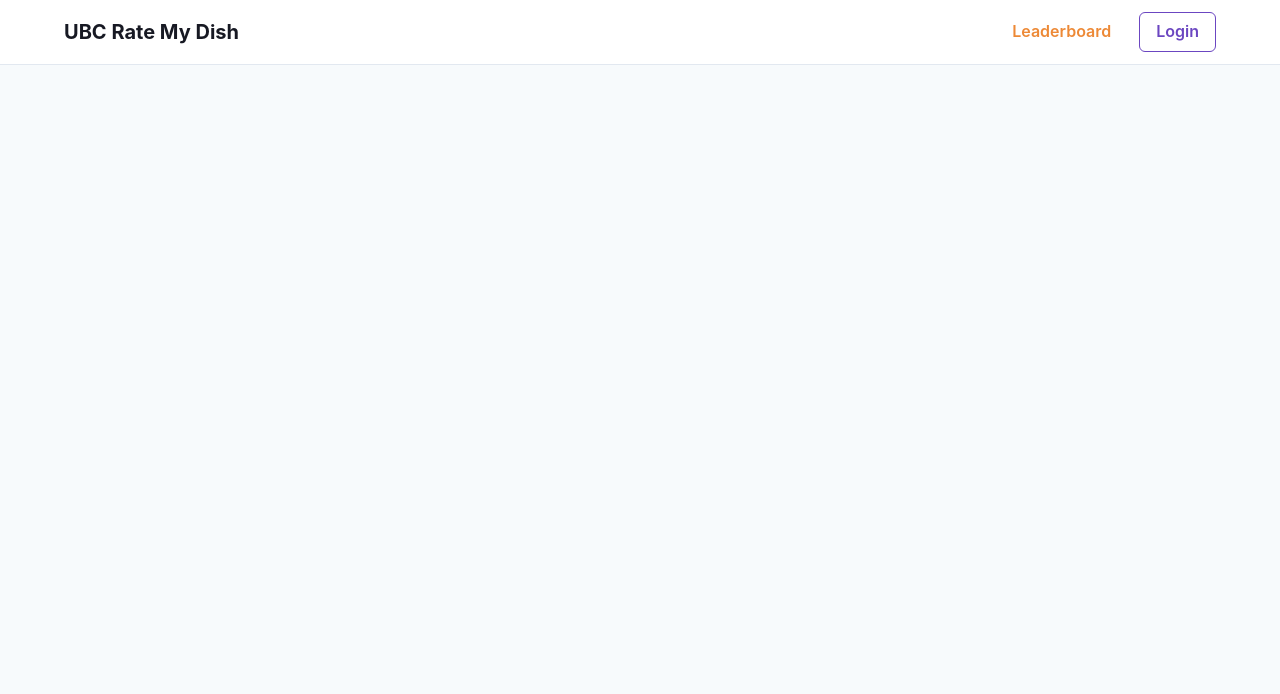
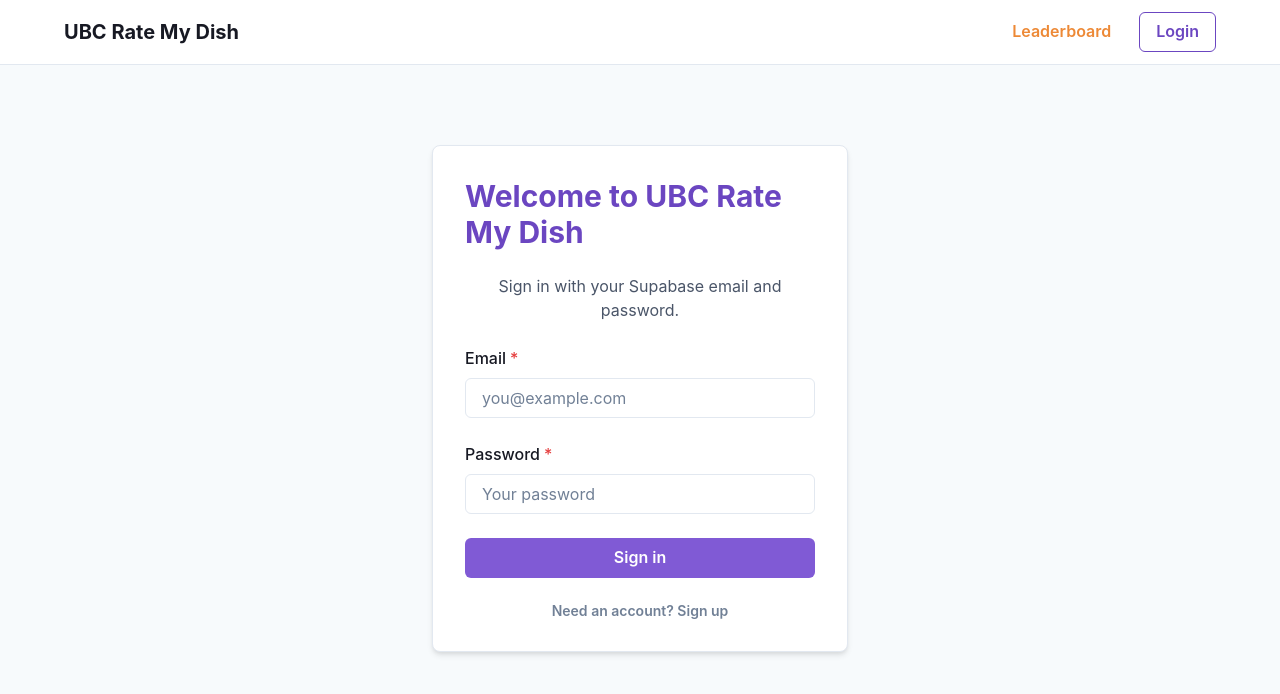
Before and after one commit to thomasc-0316/Rate_my_dish_ubc, a React (Vite) app: page /login in a window 1280 px wide. Shown: the top 694 px of the page. Built offline with nearby package versions, Linux system fonts and the light colour scheme; no server answers.

Commit message:
removed google auth, added supabase auth

```diff
--- a/package.json
+++ b/package.json
@@ -27,7 +27,6 @@
     "@chakra-ui/react": "^2.8.2",
     "@emotion/react": "^11.14.0",
     "@emotion/styled": "^11.14.1",
-    "@react-oauth/google": "^0.12.2",
     "@supabase/supabase-js": "^2.84.0",
     "framer-motion": "^12.23.24",
     "react": "^19.2.0",
--- a/src/App.jsx
+++ b/src/App.jsx
@@ -6,6 +6,7 @@
 import DishPage from './pages/DishPage';
 import LeaderboardPage from './pages/LeaderboardPage';
 import Navbar from './components/Navbar';
+import LoginPage from './pages/LoginPage';
 
 const theme = extendTheme({
   styles: {
@@ -34,6 +35,7 @@
             <Route path="/hall/:hallId" element={<DiningHallPage />} />
             <Route path="/hall/:hallId/station/:stationId/dish/:dishId" element={<DishPage />} />
             <Route path="/leaderboard" element={<LeaderboardPage />} />
+            <Route path="/login" element={<LoginPage />} />
           </Routes>
         </Box>
       </BrowserRouter>
--- a/src/api.js
+++ b/src/api.js
@@ -6,6 +6,10 @@
 
 export async function signInWithPassword(email, password) {
   return supabase.auth.signInWithPassword({ email, password });
+}
+
+export async function signUpWithEmail(email, password) {
+  return supabase.auth.signUp({ email, password });
 }
 
 export async function signOut() {
--- a/src/components/Navbar.jsx
+++ b/src/components/Navbar.jsx
@@ -1,38 +1,46 @@
-import { Box, Button, Flex, Heading, HStack, Menu, MenuButton, MenuList, MenuItem, VStack, Text, Avatar, Divider, IconButton } from '@chakra-ui/react';
+import { Box, Button, Flex, Heading, HStack, Menu, MenuButton, MenuList, MenuItem, VStack, Text, Avatar, Divider, IconButton, Input, FormControl, FormLabel, Alert, AlertIcon, Spinner } from '@chakra-ui/react';
 import { Link as RouterLink } from 'react-router-dom';
-import { GoogleLogin, googleLogout } from '@react-oauth/google';
 import { useState } from 'react';
+import { signInWithPassword, signOut, signUpWithEmail } from '../api';
+import { useSupabaseAuth } from '../hooks/useSupabaseAuth';
 
 export default function Navbar() {
-  const [user, setUser] = useState(null);
+  const { user, loading: authLoading } = useSupabaseAuth();
+  const [email, setEmail] = useState('');
+  const [password, setPassword] = useState('');
+  const [mode, setMode] = useState('signin');
+  const [submitting, setSubmitting] = useState(false);
+  const [error, setError] = useState('');
+  const [message, setMessage] = useState('');
+  const [signingOut, setSigningOut] = useState(false);
 
-  const handleLoginSuccess = (credentialResponse) => {
-    // Decode JWT token to get user info
-    const token = credentialResponse.credential;
-    const base64Url = token.split('.')[1];
-    const base64 = base64Url.replace(/-/g, '+').replace(/_/g, '/');
-    const jsonPayload = decodeURIComponent(
-      atob(base64)
-        .split('')
-        .map((c) => '%' + ('00' + c.charCodeAt(0).toString(16)).slice(-2))
-        .join('')
-    );
+  const isSignUp = mode === 'signup';
+  const displayName = user?.user_metadata?.full_name || user?.email || 'User';
 
-    const userInfo = JSON.parse(jsonPayload);
-    setUser({
-      name: userInfo.name,
-      email: userInfo.email,
-      picture: userInfo.picture,
-    });
+  const handleSubmit = async (event) => {
+    event?.preventDefault();
+    setSubmitting(true);
+    setError('');
+    setMessage('');
+
+    const action = isSignUp ? signUpWithEmail : signInWithPassword;
+    const { error: authError } = await action(email, password);
+
+    if (authError) {
+      setError(authError.message);
+    } else {
+      setMessage(isSignUp ? 'Check your email to confirm your account before signing in.' : 'Signed in!');
+      setEmail('');
+      setPassword('');
+    }
+
+    setSubmitting(false);
   };
 
-  const handleLoginError = () => {
-    console.error('Login Failed');
-  };
-
-  const handleLogout = () => {
-    googleLogout();
-    setUser(null);
+  const handleLogout = async () => {
+    setSigningOut(true);
+    await signOut();
+    setSigningOut(false);
   };
 
   return (
@@ -66,7 +74,15 @@
               as={user ? IconButton : Button}
               colorScheme="purple"
               variant={user ? "ghost" : "outline"}
-              icon={user ? <Avatar size="sm" src={user.picture} name={user.name} /> : undefined}
+              icon={
+                user ? (
+                  <Avatar
+                    size="sm"
+                    name={displayName}
+                    src={user?.user_metadata?.avatar_url ?? undefined}
+                  />
+                ) : undefined
+              }
               _hover={{ transform: 'scale(1.05)', transition: 'all 0.2s' }}
             >
               {!user && "Login"}
@@ -78,21 +94,71 @@
               py={3}
               minW="280px"
             >
-              {!user ? (
-                <VStack spacing={4} px={4} py={2}>
+              {authLoading ? (
+                <VStack spacing={3} px={4} py={2}>
+                  <Spinner size="sm" />
+                  <Text fontSize="sm" color="gray.600">Checking session...</Text>
+                </VStack>
+              ) : !user ? (
+                <VStack as="form" spacing={4} px={4} py={2} onSubmit={handleSubmit}>
                   <Text color="gray.600" textAlign="center" fontSize="sm">
-                    Sign in with your Google account
+                    {isSignUp ? 'Create an account to start rating dishes.' : 'Sign in with your email and password.'}
                   </Text>
-                  <GoogleLogin
-                    onSuccess={handleLoginSuccess}
-                    onError={handleLoginError}
-                  />
+                  {error ? (
+                    <Alert status="error" borderRadius="md" fontSize="sm">
+                      <AlertIcon />
+                      {error}
+                    </Alert>
+                  ) : null}
+                  {message ? (
+                    <Alert status="success" borderRadius="md" fontSize="sm">
+                      <AlertIcon />
+                      {message}
+                    </Alert>
+                  ) : null}
+                  <FormControl isRequired>
+                    <FormLabel fontSize="sm">Email</FormLabel>
+                    <Input
+                      type="email"
+                      value={email}
+                      onChange={(e) => setEmail(e.target.value)}
+                      placeholder="you@example.com"
+                    />
+                  </FormControl>
+                  <FormControl isRequired>
+                    <FormLabel fontSize="sm">Password</FormLabel>
+                    <Input
+                      type="password"
+                      value={password}
+                      onChange={(e) => setPassword(e.target.value)}
+                      placeholder="Your password"
+                    />
+                  </FormControl>
+                  <Button
+                    type="submit"
+                    colorScheme="purple"
+                    w="full"
+                    isLoading={submitting}
+                  >
+                    {isSignUp ? 'Create account' : 'Sign in'}
+                  </Button>
+                  <Button
+                    variant="link"
+                    size="sm"
+                    onClick={() => setMode(isSignUp ? 'signin' : 'signup')}
+                  >
+                    {isSignUp ? 'Have an account? Sign in' : 'Need an account? Sign up'}
+                  </Button>
                 </VStack>
               ) : (
                 <VStack spacing={3} align="stretch">
                   <VStack spacing={2} px={4} pb={2}>
-                    <Avatar src={user.picture} name={user.name} size="lg" />
-                    <Text fontWeight="semibold" fontSize="md">{user.name}</Text>
+                    <Avatar
+                      name={displayName}
+                      size="lg"
+                      src={user?.user_metadata?.avatar_url ?? undefined}
+                    />
+                    <Text fontWeight="semibold" fontSize="md">{displayName}</Text>
                     <Text color="gray.600" fontSize="sm">{user.email}</Text>
                   </VStack>
                   <Divider />
@@ -101,8 +167,9 @@
                     color="red.600"
                     fontWeight="medium"
                     _hover={{ bg: 'red.50' }}
+                    isDisabled={signingOut}
                   >
-                    Logout
+                    {signingOut ? 'Logging out...' : 'Logout'}
                   </MenuItem>
                 </VStack>
               )}
--- /dev/null
+++ b/src/hooks/useSupabaseAuth.js
@@ -0,0 +1,30 @@
+import { useEffect, useState } from 'react';
+import { supabase } from '../lib/supabase';
+
+// Lightweight auth hook to share Supabase user state across the app.
+export function useSupabaseAuth() {
+  const [user, setUser] = useState(null);
+  const [loading, setLoading] = useState(true);
+
+  useEffect(() => {
+    let active = true;
+
+    supabase.auth.getSession().then(({ data }) => {
+      if (!active) return;
+      setUser(data?.session?.user ?? null);
+      setLoading(false);
+    });
+
+    const { data: subscription } = supabase.auth.onAuthStateChange((_, session) => {
+      setUser(session?.user ?? null);
+      setLoading(false);
+    });
+
+    return () => {
+      active = false;
+      subscription?.subscription?.unsubscribe();
+    };
+  }, []);
+
+  return { user, loading };
+}
--- a/src/pages/LoginPage.jsx
+++ b/src/pages/LoginPage.jsx
@@ -1,63 +1,119 @@
-import { GoogleLogin, googleLogout } from '@react-oauth/google';
 import { useState } from 'react';
-import { Box, Container, Heading, Text, VStack, Avatar, Button } from '@chakra-ui/react';
+import { Container, Heading, Text, VStack, Avatar, Button, Input, FormControl, FormLabel, Alert, AlertIcon, Spinner } from '@chakra-ui/react';
+import { signInWithPassword, signOut, signUpWithEmail } from '../api';
+import { useSupabaseAuth } from '../hooks/useSupabaseAuth';
 
 export default function LoginPage() {
-  const [user, setUser] = useState(null);
+  const { user, loading } = useSupabaseAuth();
+  const [email, setEmail] = useState('');
+  const [password, setPassword] = useState('');
+  const [mode, setMode] = useState('signin');
+  const [submitting, setSubmitting] = useState(false);
+  const [error, setError] = useState('');
+  const [message, setMessage] = useState('');
+  const [signingOut, setSigningOut] = useState(false);
 
-  const handleLoginSuccess = (credentialResponse) => {
-    // Decode JWT token to get user info
-    const token = credentialResponse.credential;
-    const base64Url = token.split('.')[1];
-    const base64 = base64Url.replace(/-/g, '+').replace(/_/g, '/');
-    const jsonPayload = decodeURIComponent(
-      atob(base64)
-        .split('')
-        .map((c) => '%' + ('00' + c.charCodeAt(0).toString(16)).slice(-2))
-        .join('')
-    );
+  const isSignUp = mode === 'signup';
+  const displayName = user?.user_metadata?.full_name || user?.email || 'User';
 
-    const userInfo = JSON.parse(jsonPayload);
-    setUser({
-      name: userInfo.name,
-      email: userInfo.email,
-      picture: userInfo.picture,
-    });
+  const handleSubmit = async (event) => {
+    event?.preventDefault();
+    setSubmitting(true);
+    setError('');
+    setMessage('');
+
+    const action = isSignUp ? signUpWithEmail : signInWithPassword;
+    const { error: authError } = await action(email, password);
+
+    if (authError) {
+      setError(authError.message);
+    } else {
+      setMessage(isSignUp ? 'Check your email to confirm your account before signing in.' : 'Signed in!');
+      setEmail('');
+      setPassword('');
+    }
+
+    setSubmitting(false);
   };
 
-  const handleLoginError = () => {
-    console.error('Login Failed');
+  const handleLogout = async () => {
+    setSigningOut(true);
+    await signOut();
+    setSigningOut(false);
   };
 
-  const handleLogout = () => {
-    googleLogout();
-    setUser(null);
-  };
+  if (loading) {
+    return (
+      <Container maxW="md" py={20}>
+        <VStack spacing={4}>
+          <Spinner />
+          <Text color="gray.600">Checking your session...</Text>
+        </VStack>
+      </Container>
+    );
+  }
 
   return (
     <Container maxW="md" py={20}>
       {!user ? (
         <VStack
+          as="form"
           spacing={6}
           p={8}
           bg="white"
           borderRadius="lg"
           boxShadow="md"
           borderWidth="1px"
+          onSubmit={handleSubmit}
         >
           <Heading size="lg" color="purple.600">
             Welcome to UBC Rate My Dish
           </Heading>
           <Text color="gray.600" textAlign="center">
-            Please sign in with your Google account to continue
+            {isSignUp
+              ? 'Create an account with your email and password.'
+              : 'Sign in with your Supabase email and password.'}
           </Text>
-          <Box mt={4}>
-            <GoogleLogin
-              onSuccess={handleLoginSuccess}
-              onError={handleLoginError}
-              useOneTap
+          {error ? (
+            <Alert status="error" borderRadius="md" fontSize="sm" w="full">
+              <AlertIcon />
+              {error}
+            </Alert>
+          ) : null}
+          {message ? (
+            <Alert status="success" borderRadius="md" fontSize="sm" w="full">
+              <AlertIcon />
+              {message}
+            </Alert>
+          ) : null}
+          <FormControl isRequired>
+            <FormLabel>Email</FormLabel>
+            <Input
+              type="email"
+              value={email}
+              onChange={(e) => setEmail(e.target.value)}
+              placeholder="you@example.com"
             />
-          </Box>
+          </FormControl>
+          <FormControl isRequired>
+            <FormLabel>Password</FormLabel>
+            <Input
+              type="password"
+              value={password}
+              onChange={(e) => setPassword(e.target.value)}
+              placeholder="Your password"
+            />
+          </FormControl>
+          <Button type="submit" colorScheme="purple" w="full" isLoading={submitting}>
+            {isSignUp ? 'Create account' : 'Sign in'}
+          </Button>
+          <Button
+            variant="link"
+            size="sm"
+            onClick={() => setMode(isSignUp ? 'signin' : 'signup')}
+          >
+            {isSignUp ? 'Have an account? Sign in' : 'Need an account? Sign up'}
+          </Button>
         </VStack>
       ) : (
         <VStack
@@ -68,10 +124,14 @@
           boxShadow="md"
           borderWidth="1px"
         >
-          <Avatar src={user.picture} name={user.name} size="xl" />
-          <Heading size="md">Hello, {user.name}!</Heading>
+          <Avatar
+            name={displayName}
+            size="xl"
+            src={user?.user_metadata?.avatar_url ?? undefined}
+          />
+          <Heading size="md">Hello, {displayName}!</Heading>
           <Text color="gray.600">{user.email}</Text>
-          <Button colorScheme="purple" onClick={handleLogout}>
+          <Button colorScheme="purple" onClick={handleLogout} isLoading={signingOut}>
             Log Out
           </Button>
         </VStack>
--- /dev/null
+++ b/src/styles.css
@@ -0,0 +1,67 @@
+:root {
+  --ink: #0f1115;
+  --muted: #5c636f;
+  --canvas: #f6f7fb;
+  --canvas-2: #eef1f5;
+  --outline: rgba(0, 0, 0, 0.05);
+}
+
+*,
+*::before,
+*::after {
+  box-sizing: border-box;
+}
+
+body {
+  margin: 0;
+  background:
+    radial-gradient(circle at 18% 18%, rgba(255, 255, 255, 0.85), transparent 32%),
+    radial-gradient(circle at 88% 8%, rgba(215, 222, 232, 0.55), transparent 28%),
+    radial-gradient(circle at 72% 64%, rgba(226, 233, 241, 0.65), transparent 40%),
+    linear-gradient(135deg, var(--canvas), var(--canvas-2));
+  color: var(--ink);
+  font-family: 'SF Pro Display', 'SF Pro Text', 'Inter', system-ui, -apple-system, sans-serif;
+  letter-spacing: 0.01em;
+  -webkit-font-smoothing: antialiased;
+}
+
+#root {
+  min-height: 100vh;
+}
+
+a {
+  color: inherit;
+}
+
+.page-shell {
+  max-width: 1200px;
+  margin: 0 auto;
+  padding: 28px 18px 80px;
+}
+
+@media (min-width: 960px) {
+  .page-shell {
+    padding: 44px 22px 108px;
+  }
+}
+
+.glass-surface {
+  background: linear-gradient(145deg, rgba(255, 255, 255, 0.95), rgba(242, 245, 250, 0.78));
+  backdrop-filter: blur(18px);
+  -webkit-backdrop-filter: blur(18px);
+  border-radius: 20px;
+  border: 1px solid rgba(255, 255, 255, 0.6);
+}
+
+.muted {
+  color: var(--muted);
+}
+
+.halo {
+  position: absolute;
+  inset: -80px;
+  background: radial-gradient(circle, rgba(255, 255, 255, 0.55), transparent 55%);
+  filter: blur(70px);
+  pointer-events: none;
+  z-index: 0;
+}
```
Also changed, not shown: src/components/GlassSurface.jsx (added, +38 -0 lines), src/main.jsx (+1 -12 lines), 3 other files (tests, documents, lock files or other folders).
